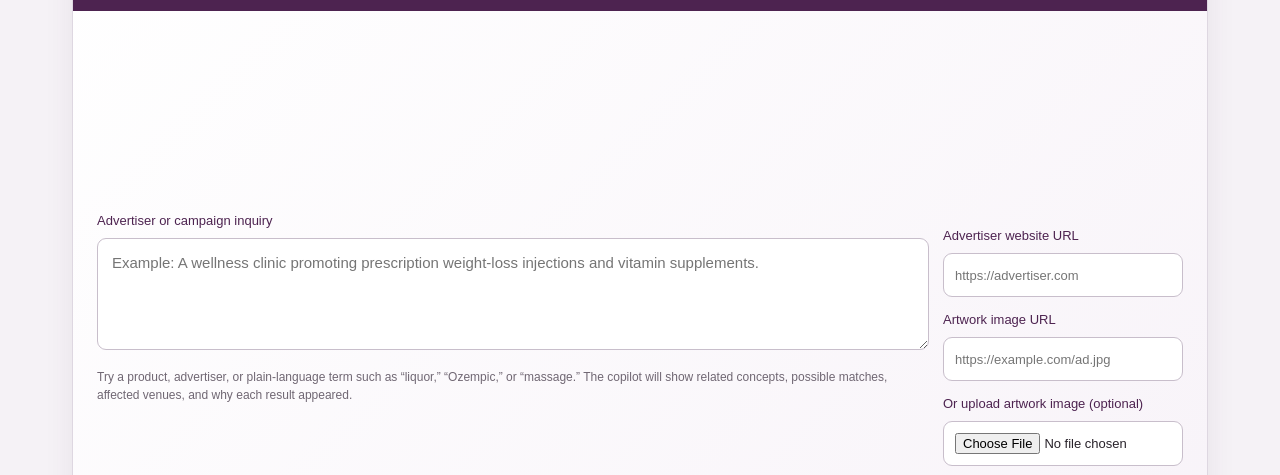
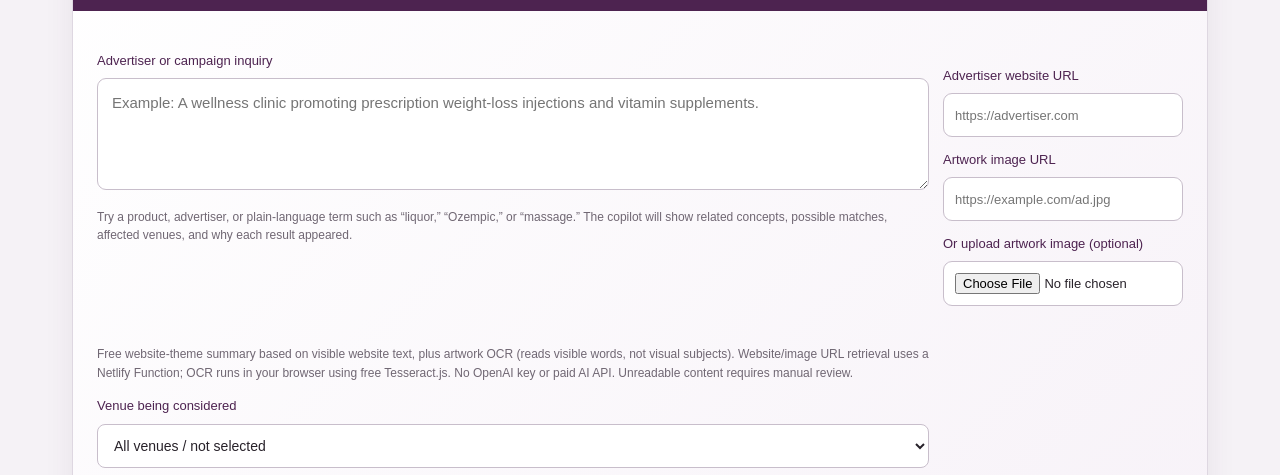
Before and after one commit to tmerriweather-tb/Exclusion-Test, a website: page index.html in a window 1280 px wide. Shown: the part 316-791 px from the top of the page. Drawn offline with Linux system fonts and the light colour scheme.

Commit message:
Add files via upload

```diff
--- a/index.html
+++ b/index.html
@@ -89,7 +89,7 @@ footer{max-width:1180px;margin:0 auto 40px;padding:0 22px;color:var(--brand-gray
 .assistant-header p{margin:0;color:#e8e0e9;font-size:14px;max-width:760px}
 .assistant-status{display:inline-flex;align-items:center;gap:8px;padding:7px 11px;border:1px solid rgba(255,255,255,.28);border-radius:999px;font-size:12px;white-space:nowrap}
 .assistant-status::before{content:"";width:8px;height:8px;border-radius:50%;background:var(--brand-lime)}
-.assistant-body{padding:200px 24px 18px}
+.assistant-body{padding:40px 24px 18px}
 .assistant-form{display:grid;grid-template-columns:minmax(0,1fr) 240px;gap:14px;align-items:start}
 .assistant-field label{display:block;margin:0 0 7px;color:var(--brand-plum);font-weight:500;font-size:13px}
 .assistant-field textarea{width:100%;min-height:112px;resize:vertical;border:1px solid #c8becb;border-radius:9px;padding:13px 14px;font:500 15px/1.5 "Museo Sans",MuseoSans,"Avenir Next",Avenir,Arial,sans-serif;color:var(--ink);background:#fff}
```
